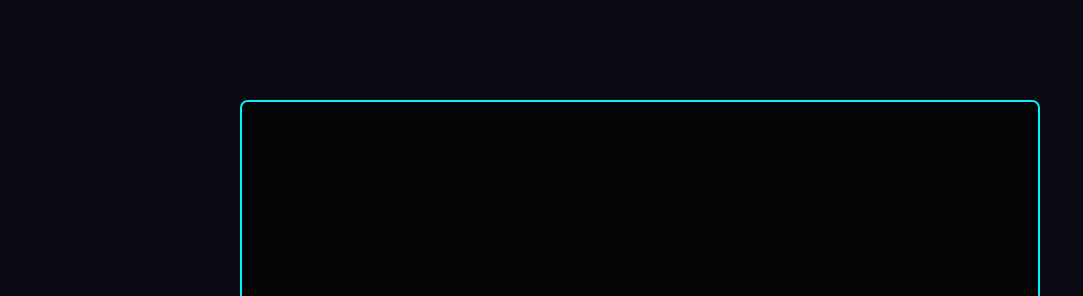
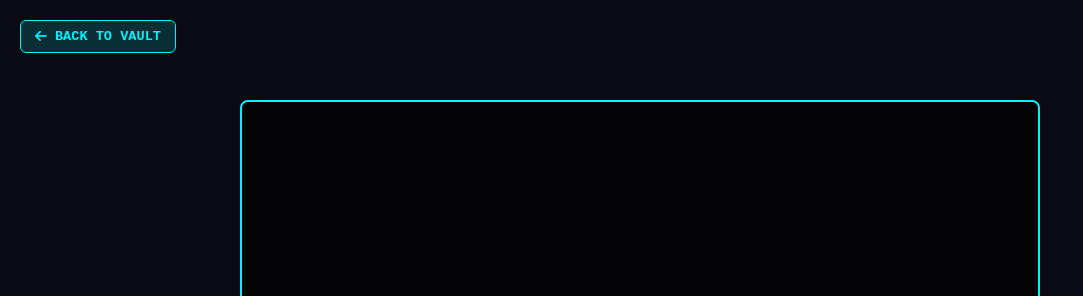
Before and after one commit to chunyilu/retrogames4.net, a website: page games/cyber-maze/index.html in a window 1280 px wide. Shown: the top 296 px of the page, without its empty margins (0-1083 px from the left). Drawn offline with Linux system fonts and the light colour scheme.

Commit message:
Add Block Stacker leaderboard, Cyber Maze back button, and game integration

```diff
--- a/games/cyber-maze/index.html
+++ b/games/cyber-maze/index.html
@@ -4,9 +4,13 @@
     <meta charset="UTF-8">
     <meta name="viewport" content="width=device-width, initial-scale=1.0">
     <title>Cyber Maze - RetroGames4.net</title>
+    <link rel="stylesheet" href="https://cdnjs.cloudflare.com/ajax/libs/font-awesome/6.4.0/css/all.min.css">
     <link rel="stylesheet" href="style.css">
 </head>
 <body>
+    <a href="../../index.html#catalog" class="back-btn" id="backBtn">
+        <i class="fa-solid fa-arrow-left"></i> BACK TO VAULT
+    </a>
     <div id="game-container">
         <canvas id="gameCanvas"></canvas>
         <div id="ui-overlay">
--- a/games/cyber-maze/style.css
+++ b/games/cyber-maze/style.css
@@ -72,3 +72,30 @@ body {
 #ui-overlay button:hover {
     background-color: #ff338c;
 }
+
+.back-btn {
+    position: absolute;
+    top: 20px;
+    left: 20px;
+    display: inline-flex;
+    align-items: center;
+    gap: 8px;
+    color: #00f3ff;
+    background: rgba(0, 243, 255, 0.15);
+    border: 1px solid #00f3ff;
+    padding: 8px 14px;
+    border-radius: 6px;
+    text-decoration: none;
+    font-size: 0.85rem;
+    font-weight: bold;
+    cursor: pointer;
+    transition: all 0.2s ease;
+    z-index: 100;
+}
+
+.back-btn:hover {
+    background: #00f3ff;
+    color: #0a0a12;
+    box-shadow: 0 0 15px #00f3ff;
+    transform: scale(1.03);
+}
```
Also changed, not shown: index.html (+3 -0 lines), js/main.js (+11 -3 lines).
